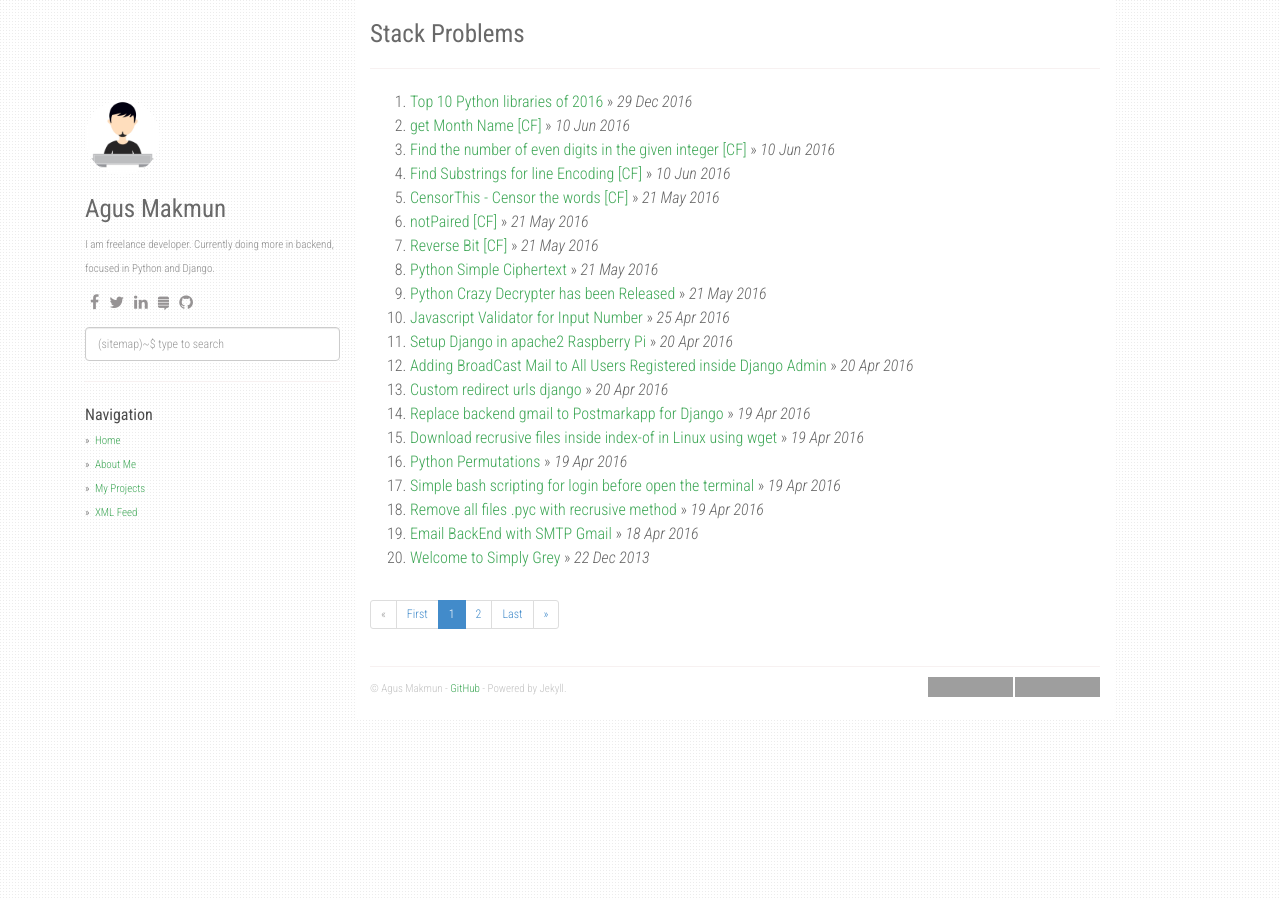
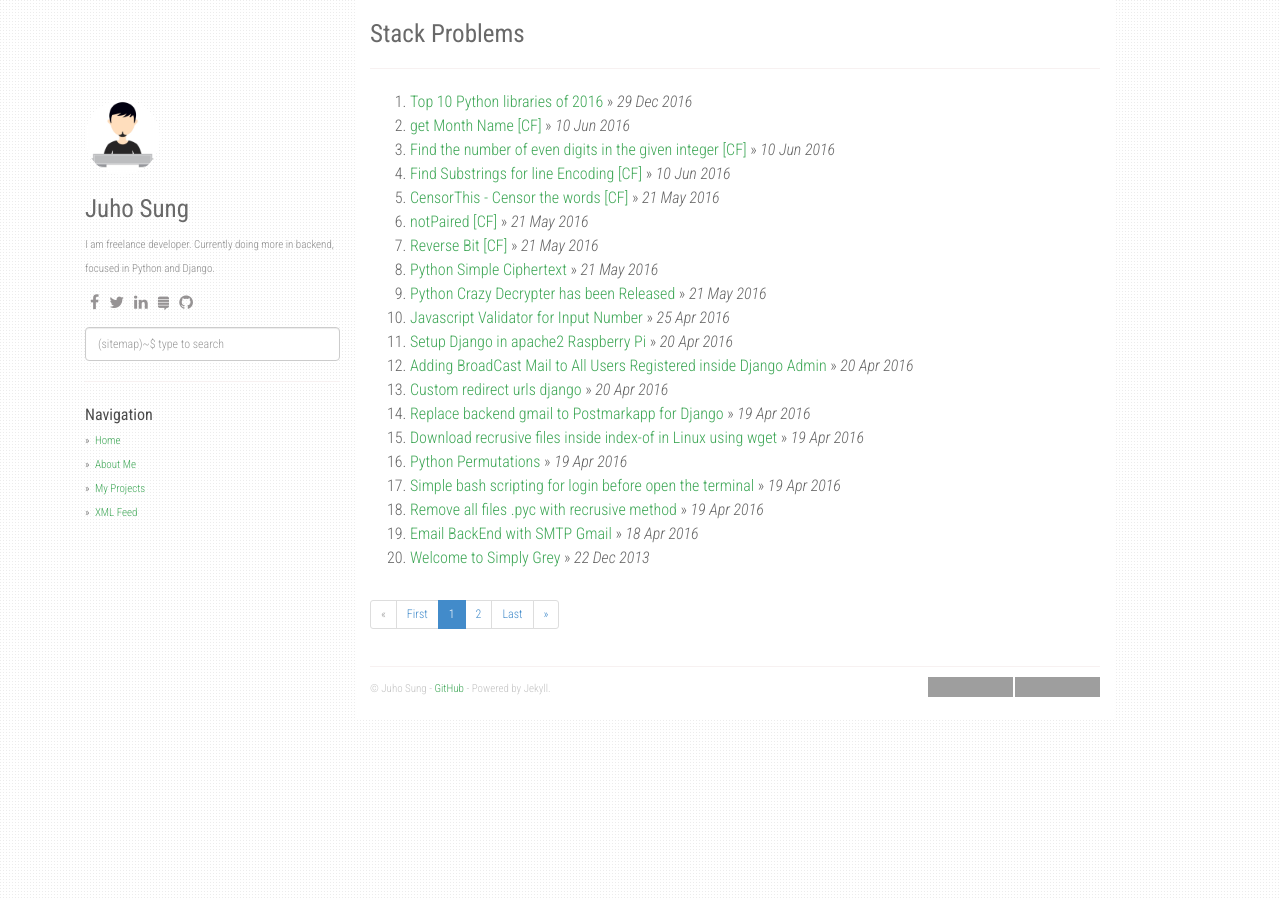
Before and after one commit to ktjooho/ktjooho.github.io, a Jekyll site: the page built from index.html, in a window 1280 px wide. Built offline with Jekyll 4.4.1, drawn with Linux system fonts in a browser that asks for light colours; nearby versions of some CDN libraries; the list of posts is cut into pages by our own code; grey boxes are pictures that could not be loaded.

Commit message:
Update _config.yml

```diff
--- a/_config.yml
+++ b/_config.yml
@@ -1,7 +1,7 @@
 title: Stack Problems
 description: My Personal Stack Problems
-author: Agus Makmun
-github: https://github.com/agusmakmun
+author: Juho Sung
+github: https://github.com/ktjooho
 about: I am freelance developer. Currently doing more in backend, focused in Python and Django.
 disqus_shortname: stackproblems
 google_analytics: UA-XXXXXXXX-Y
@@ -39,7 +39,7 @@ urls:
     - text: XML Feed
       url: /feed.xml
 
-url: "https://agusmakmun.github.io"
+url: "https://ktjooho.github.io"
 baseurl: ""
 paginate: 20
 per_page: 20
```
